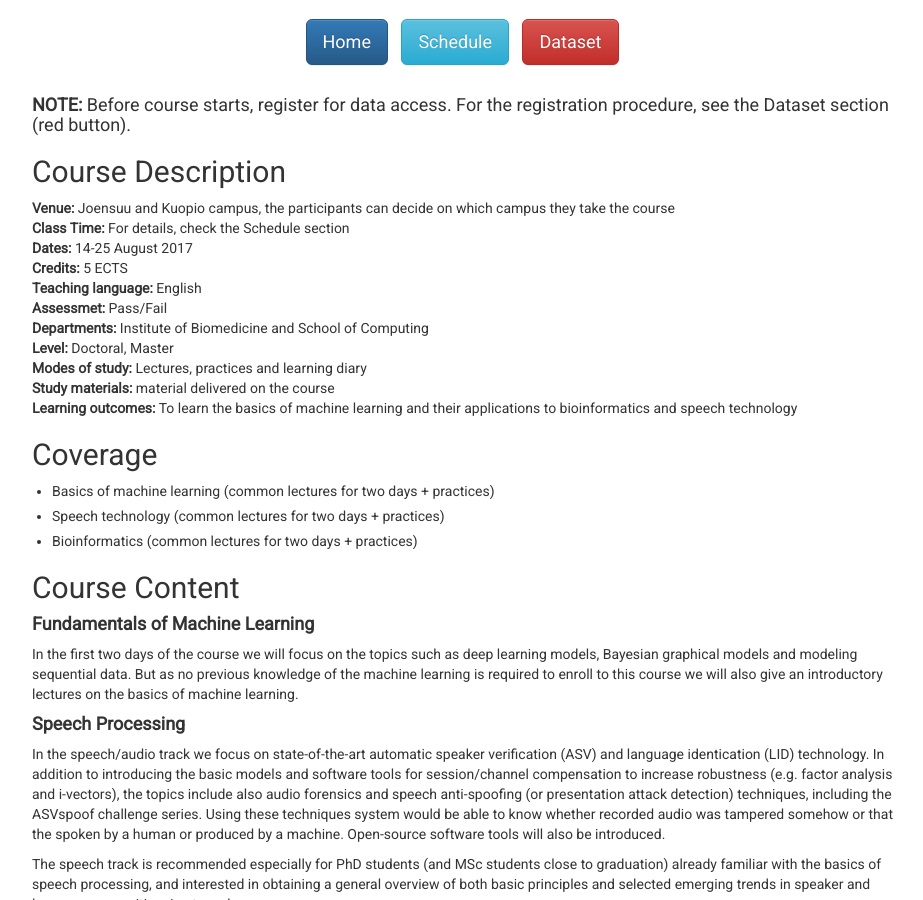
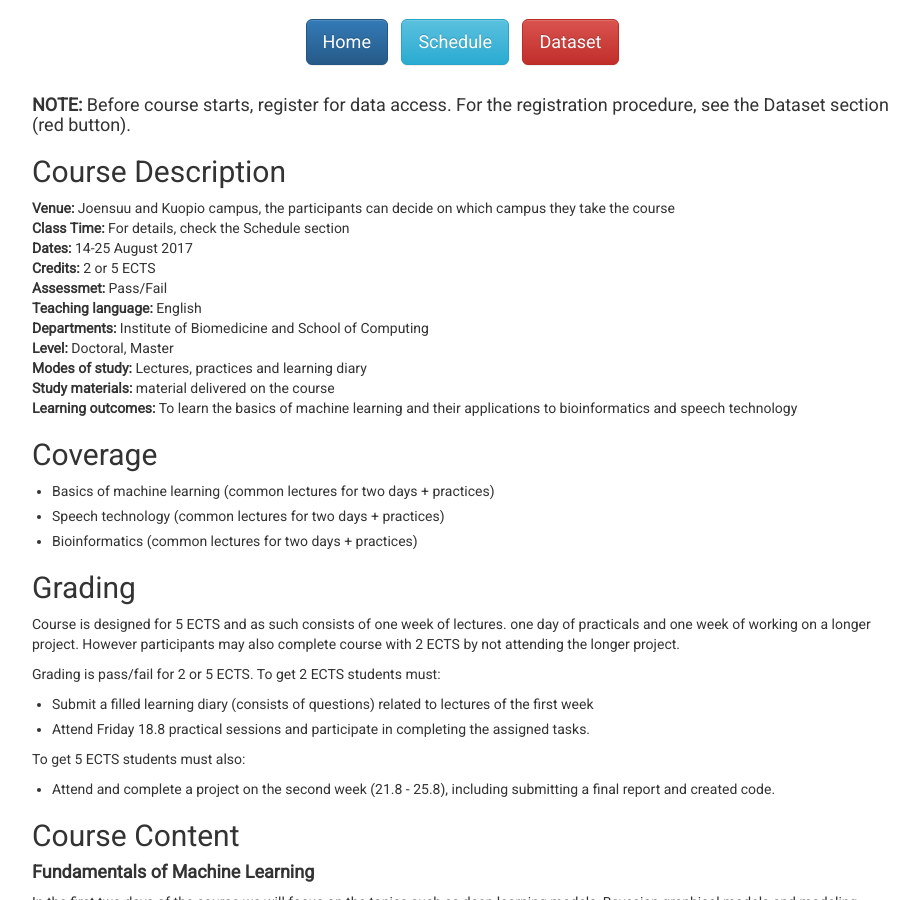
Before and after one commit to abrahamwoubie/Summer_School_RL, a Jekyll site: the page built from index.md, in a window 1280 px wide and 900 px high, scrolled down 206 px. Shown: the whole window, without its empty margins (173-1096 px from the left). Built offline with Jekyll 4.4.1, drawn with Linux system fonts in a browser that asks for light colours; nearby versions of some CDN libraries.

Commit message:
Added grading info to the index page

```diff
--- a/index.md
+++ b/index.md
@@ -11,9 +11,9 @@ title: MLABST'17
 **Venue:** Joensuu and Kuopio campus, the participants can decide on which campus they take the course <br />
 **Class Time:** For details, check the Schedule section <br />
 **Dates:** 14-25 August 2017 <br />
-**Credits:** 5 ECTS <br />
+**Credits:** 2 or 5 ECTS <br />
+**Assessmet:** Pass/Fail <br />
 **Teaching language:** English <br />
-**Assessmet:** Pass/Fail <br />
 **Departments:** Institute of Biomedicine and School of Computing <br />
 **Level:** Doctoral, Master <br />
 **Modes of study:** Lectures, practices and learning diary <br />
@@ -26,6 +26,22 @@ title: MLABST'17
 * Basics of machine learning (common lectures for two days + practices)
 * Speech technology (common lectures for two days + practices)
 * Bioinformatics (common lectures for two days + practices)
+
+## Grading
+
+Course is designed for 5 ECTS and as such consists of one week of lectures. one day of practicals
+and one week of working on a longer project. However participants may also complete course
+with 2 ECTS by not attending the longer project.
+
+Grading is pass/fail for 2 or 5 ECTS. To get 2 ECTS students must:
+
+- Submit a filled learning diary (consists of questions) related to lectures of the first week
+- Attend Friday 18.8 practical sessions and participate in completing the assigned tasks.
+
+To get 5 ECTS students must also:
+
+- Attend and complete a project on the second week (21.8 - 25.8), including submitting a final report and created code.
+
 
 ## Course Content
 #### **Fundamentals of Machine Learning**
```
